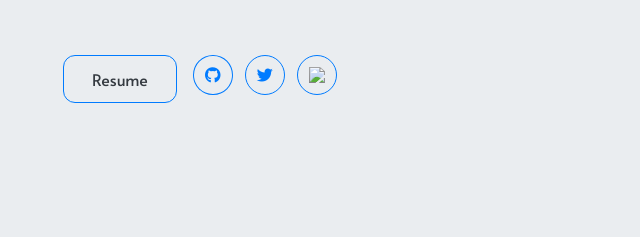
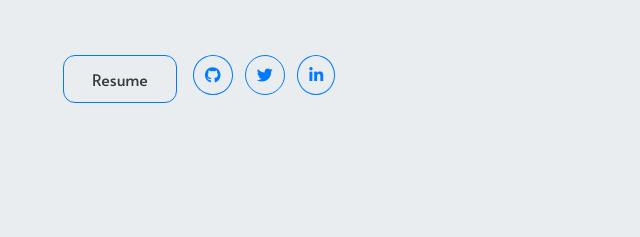
Before and after one commit to pranith7/pranith7.github.io, a plain HTML site: page index.html in a window 1280 px wide. Shown: the part 431-668 px from the top of the page, 55-695 px from the left. Drawn offline with Linux system fonts and the light colour scheme.

Commit message:
added icon

```diff
--- a/index.html
+++ b/index.html
@@ -128,7 +128,7 @@ Resume
 </span>
 <span class="px-1">
 <a href="https://www.linkedin.com/in/pranith-pashikanti-7b5095191/" target="_blank" class="btn social-icon">
-<img src="fab fa-linkedin-in">
+<i class="fab fa-linkedin-in"></i>
 </a>
 </span>
 </span>
```
